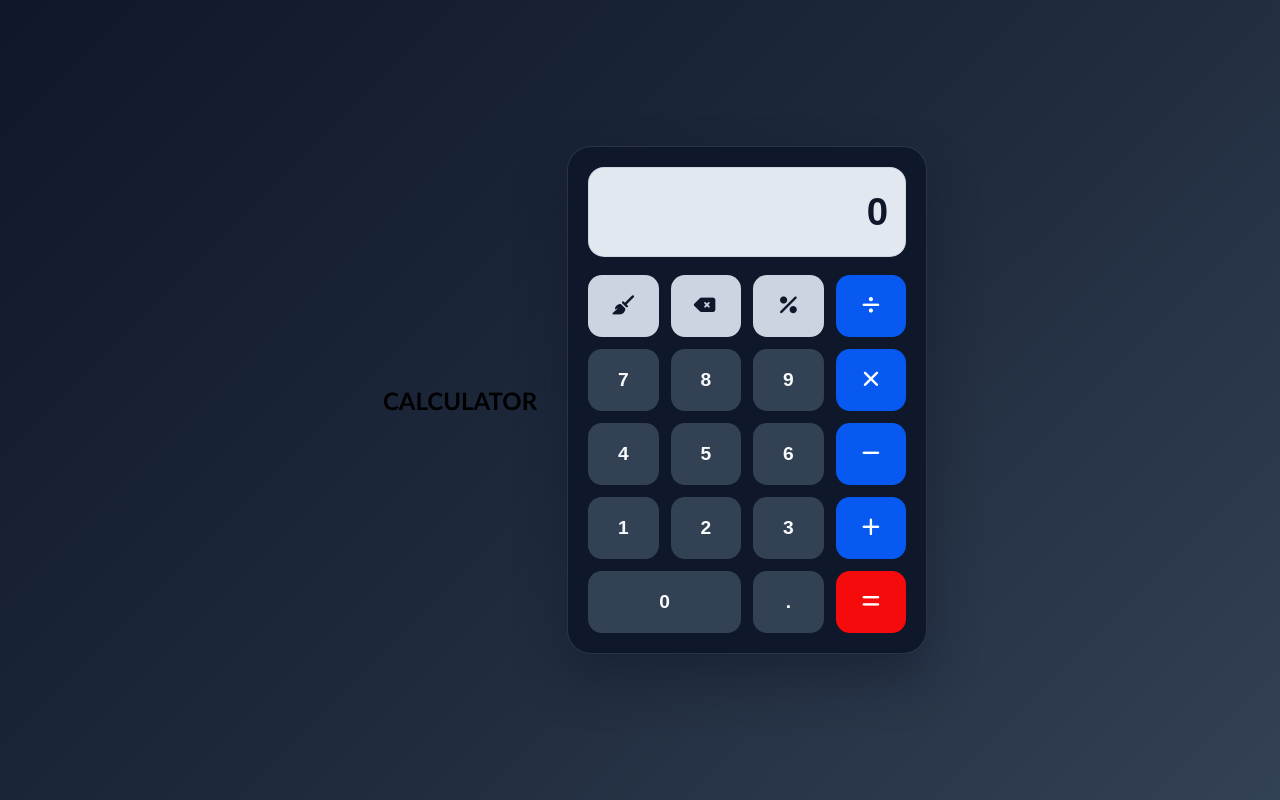
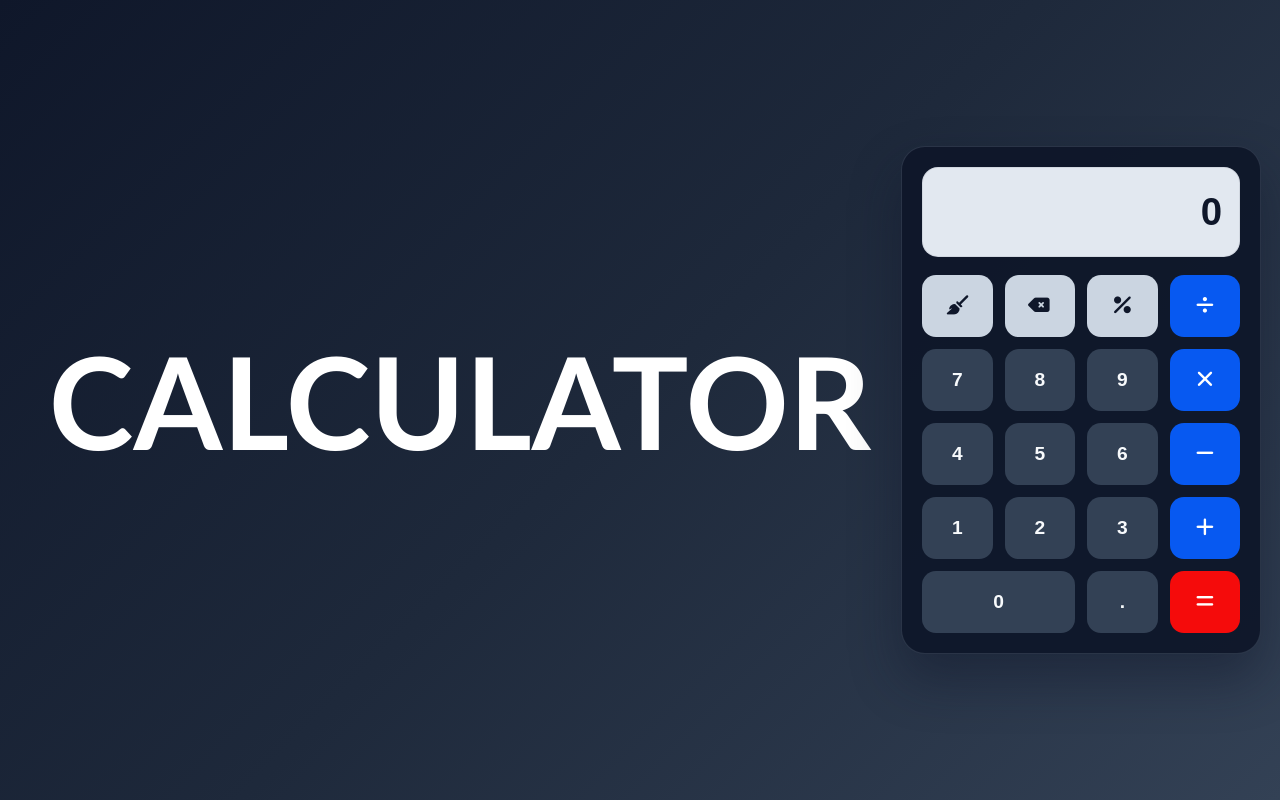
Before and after one commit to ashutosh2630/Calculator, a plain HTML site: page index.html in a window 1280 px wide. Drawn offline with Linux system fonts and the light colour scheme.

Commit message:
Update style.css

```diff
--- a/style.css
+++ b/style.css
@@ -14,7 +14,10 @@ body {
 }
 
 .heading{
-    display: flex;
+    display: block;
+    font-size: 8rem;
+    color: white;
+    font-weight: 600;
     align-items: center;
     margin: 30px;
     font-family:  'Gill Sans', 'Gill Sans MT', Calibri, 'Trebuchet MS', sans-serif;
```
